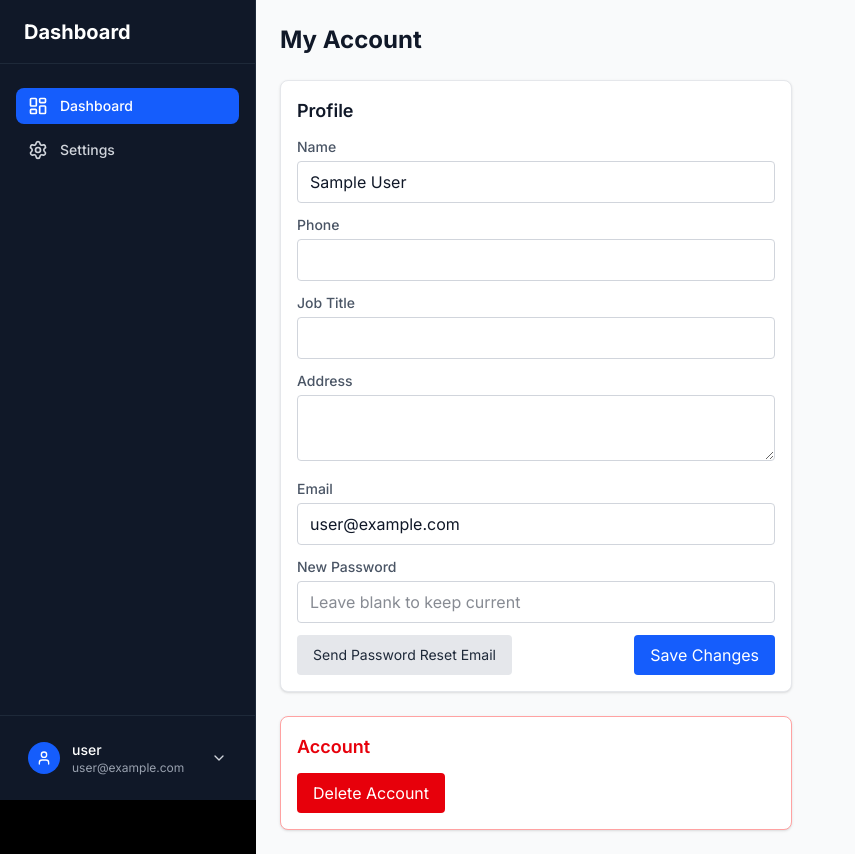
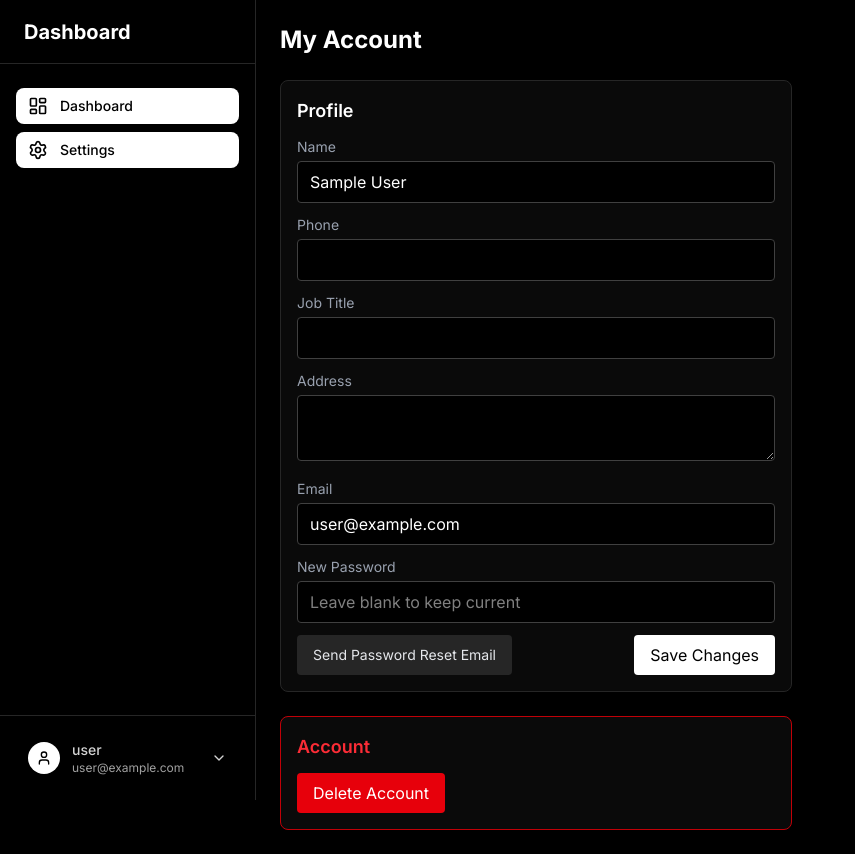
Before and after one commit to moguljordan/client-dashboard, a Next.js app: page /dashboard/settings in a window 1280 px wide. Shown: the whole page, without its empty margins (0-855 px from the left). Built offline with nearby package versions, Linux system fonts and the light colour scheme; no server answers; the database is empty; sample sign-in values are in the browser's storage.

Commit message:
Describe what you changed

```diff
--- a/src/app/dashboard/settings/page.tsx
+++ b/src/app/dashboard/settings/page.tsx
@@ -20,7 +20,6 @@ import {
 export default function SettingsPage() {
   const { user } = useAuth();
 
-  // Profile state
   const [displayName, setDisplayName] = useState(user?.displayName || "");
   const [phone, setPhone] = useState("");
   const [jobTitle, setJobTitle] = useState("");
@@ -31,7 +30,6 @@ export default function SettingsPage() {
   const [status, setStatus] = useState<string | null>(null);
   const [loading, setLoading] = useState(false);
 
-  // Load Firestore profile
   useEffect(() => {
     async function loadProfile() {
       if (!user) return;
@@ -49,40 +47,20 @@ export default function SettingsPage() {
   }, [user]);
 
   if (!user) {
-    return <div className="p-6 text-gray-500">Please log in to view settings.</div>;
+    return <div className="p-6 text-gray-400 bg-black min-h-screen">Please log in to view settings.</div>;
   }
 
   async function handleSaveChanges() {
     try {
       setLoading(true);
-
-      // Update Firebase Auth profile
       await updateProfile(user, { displayName });
-
-      if (email && email !== user.email) {
-        await updateEmail(user, email);
-      }
-
+      if (email && email !== user.email) await updateEmail(user, email);
       if (password.length >= 6) {
         await updatePassword(user, password);
-        setPassword(""); // clear field after update
+        setPassword("");
       }
-
-      // Update Firestore profile
       const ref = doc(db, "users", user.uid);
-      await setDoc(
-        ref,
-        {
-          displayName,
-          phone,
-          jobTitle,
-          address,
-          email,
-          updatedAt: serverTimestamp(),
-        },
-        { merge: true }
-      );
-
+      await setDoc(ref, { displayName, phone, jobTitle, address, email, updatedAt: serverTimestamp() }, { merge: true });
       setStatus("Changes saved successfully.");
     } catch (err: any) {
       setStatus("Error: " + err.message);
@@ -108,10 +86,7 @@ export default function SettingsPage() {
     try {
       setLoading(true);
       await deleteUser(user);
-
-      const ref = doc(db, "users", user.uid);
-      await setDoc(ref, { deletedAt: serverTimestamp() }, { merge: true });
-
+      await setDoc(doc(db, "users", user.uid), { deletedAt: serverTimestamp() }, { merge: true });
       setStatus("Account deleted.");
     } catch (err: any) {
       setStatus("Error: " + err.message);
@@ -121,80 +96,80 @@ export default function SettingsPage() {
   }
 
   return (
-    <div className="p-6 bg-gray-50 min-h-screen text-gray-900">
+    <div className="p-6 bg-black min-h-screen text-white">
       <h1 className="text-2xl font-bold mb-6">My Account</h1>
 
       {status && (
-        <div className="mb-4 p-3 rounded border text-sm bg-gray-100 border-gray-300 text-gray-700">
+        <div className="mb-4 p-3 rounded border text-sm bg-neutral-900 border-neutral-700 text-gray-300">
           {status}
         </div>
       )}
 
       <div className="space-y-6 max-w-lg">
-        {/* Profile Info */}
-        <div className="bg-white border border-gray-200 rounded-lg p-4 shadow-sm">
+        {/* Profile + Account Form */}
+        <div className="bg-neutral-950 border border-neutral-800 rounded-lg p-4 shadow-sm">
           <h2 className="text-lg font-semibold mb-3">Profile</h2>
 
-          <label className="block text-sm font-medium text-gray-600 mb-1">Name</label>
+          <label className="block text-sm text-gray-400 mb-1">Name</label>
           <input
             type="text"
             value={displayName}
             onChange={(e) => setDisplayName(e.target.value)}
-            className="w-full border border-gray-300 rounded px-3 py-2 mb-3"
+            className="w-full bg-black text-white border border-neutral-700 rounded px-3 py-2 mb-3"
           />
 
-          <label className="block text-sm font-medium text-gray-600 mb-1">Phone</label>
+          <label className="block text-sm text-gray-400 mb-1">Phone</label>
           <input
             type="text"
             value={phone}
             onChange={(e) => setPhone(e.target.value)}
-            className="w-full border border-gray-300 rounded px-3 py-2 mb-3"
+            className="w-full bg-black text-white border border-neutral-700 rounded px-3 py-2 mb-3"
           />
 
-          <label className="block text-sm font-medium text-gray-600 mb-1">Job Title</label>
+          <label className="block text-sm text-gray-400 mb-1">Job Title</label>
           <input
             type="text"
             value={jobTitle}
             onChange={(e) => setJobTitle(e.target.value)}
-            className="w-full border border-gray-300 rounded px-3 py-2 mb-3"
+            className="w-full bg-black text-white border border-neutral-700 rounded px-3 py-2 mb-3"
           />
 
-          <label className="block text-sm font-medium text-gray-600 mb-1">Address</label>
+          <label className="block text-sm text-gray-400 mb-1">Address</label>
           <textarea
             value={address}
             onChange={(e) => setAddress(e.target.value)}
-            className="w-full border border-gray-300 rounded px-3 py-2 mb-3"
+            className="w-full bg-black text-white border border-neutral-700 rounded px-3 py-2 mb-3"
           />
 
-          <label className="block text-sm font-medium text-gray-600 mb-1">Email</label>
+          <label className="block text-sm text-gray-400 mb-1">Email</label>
           <input
             type="email"
             value={email}
             onChange={(e) => setEmail(e.target.value)}
-            className="w-full border border-gray-300 rounded px-3 py-2 mb-3"
+            className="w-full bg-black text-white border border-neutral-700 rounded px-3 py-2 mb-3"
           />
 
-          <label className="block text-sm font-medium text-gray-600 mb-1">New Password</label>
+          <label className="block text-sm text-gray-400 mb-1">New Password</label>
           <input
             type="password"
             placeholder="Leave blank to keep current"
             value={password}
             onChange={(e) => setPassword(e.target.value)}
-            className="w-full border border-gray-300 rounded px-3 py-2 mb-3"
+            className="w-full bg-black text-white border border-neutral-700 rounded px-3 py-2 mb-3"
           />
 
           <div className="flex justify-between">
             <button
               onClick={handleResetPassword}
               disabled={loading}
-              className="bg-gray-200 text-gray-800 px-4 py-2 rounded hover:bg-gray-300 text-sm"
+              className="bg-neutral-800 text-gray-200 px-4 py-2 rounded hover:bg-neutral-700 text-sm"
             >
               Send Password Reset Email
             </button>
             <button
               onClick={handleSaveChanges}
               disabled={loading}
-              className="bg-blue-600 text-white px-4 py-2 rounded hover:bg-blue-700"
+              className="bg-white text-black px-4 py-2 rounded hover:bg-gray-200"
             >
               {loading ? "Saving..." : "Save Changes"}
             </button>
@@ -202,8 +177,8 @@ export default function SettingsPage() {
         </div>
 
         {/* Account Actions */}
-        <div className="bg-white border border-red-300 rounded-lg p-4 shadow-sm">
-          <h2 className="text-lg font-semibold mb-3 text-red-600">Account</h2>
+        <div className="bg-neutral-950 border border-red-700 rounded-lg p-4 shadow-sm">
+          <h2 className="text-lg font-semibold mb-3 text-red-500">Account</h2>
           <button
             onClick={handleDeleteAccount}
             disabled={loading}
--- a/src/components/Sidebar.tsx
+++ b/src/components/Sidebar.tsx
@@ -1,7 +1,8 @@
 'use client';
 import { useState } from 'react';
+import Link from 'next/link';
+import { usePathname, useRouter } from 'next/navigation';
 import { useAuth } from '@/contexts/AuthContext';
-import { useRouter } from 'next/navigation';
 import {
   LayoutDashboard,
   Settings,
@@ -9,7 +10,7 @@ import {
   LogOut,
   Menu,
   X,
-  ChevronDown
+  ChevronDown,
 } from 'lucide-react';
 
 interface SidebarProps {
@@ -21,6 +22,7 @@ export default function Sidebar({ children }: SidebarProps) {
   const [profileDropdown, setProfileDropdown] = useState(false);
   const { user, logout } = useAuth();
   const router = useRouter();
+  const pathname = usePathname();
 
   const handleLogout = async () => {
     try {
@@ -32,12 +34,12 @@ export default function Sidebar({ children }: SidebarProps) {
   };
 
   const navigation = [
-    { name: 'Dashboard', href: '/dashboard', icon: LayoutDashboard, current: true },
-    { name: 'Settings', href: '/dashboard/settings', icon: Settings, current: false },
+    { name: 'Dashboard', href: '/dashboard', icon: LayoutDashboard },
+    { name: 'Settings', href: '/dashboard/settings', icon: Settings },
   ];
 
   return (
-    <div className="min-h-screen bg-black">
+    <div className="min-h-screen bg-black text-white">
       {/* Mobile sidebar overlay */}
       {sidebarOpen && (
         <div
@@ -47,18 +49,21 @@ export default function Sidebar({ children }: SidebarProps) {
       )}
 
       {/* Sidebar */}
-      <div className={`
-        fixed inset-y-0 left-0 z-50 w-64 bg-gray-900 border-r border-gray-800
-        transform transition-transform duration-300 ease-in-out lg:translate-x-0
-        ${sidebarOpen ? 'translate-x-0' : '-translate-x-full'}
-      `}>
+      <div
+        className={`
+          fixed inset-y-0 left-0 z-50 w-64 bg-black border-r border-neutral-800
+          transform transition-transform duration-300 ease-in-out lg:translate-x-0
+          ${sidebarOpen ? 'translate-x-0' : '-translate-x-full'}
+        `}
+      >
         <div className="flex flex-col h-full">
           {/* Logo/Brand */}
-          <div className="flex items-center justify-between h-16 px-6 border-b border-gray-800">
-            <h1 className="text-white font-bold text-xl">Dashboard</h1>
+          <div className="flex items-center justify-between h-16 px-6 border-b border-neutral-800">
+            <h1 className="font-bold text-xl">Dashboard</h1>
             <button
               onClick={() => setSidebarOpen(false)}
-              className="lg:hidden text-gray-400 hover:text-white"
+              className="lg:hidden text-neutral-400 hover:text-white"
+              aria-label="Close sidebar"
             >
               <X className="w-5 h-5" />
             </button>
@@ -68,56 +73,61 @@ export default function Sidebar({ children }: SidebarProps) {
           <nav className="flex-1 px-4 py-6 space-y-2">
             {navigation.map((item) => {
               const Icon = item.icon;
+              const isActive =
+                item.href === '/'
+                  ? pathname === item.href
+                  : pathname?.startsWith(item.href);
               return (
-                <a
+                <Link
                   key={item.name}
                   href={item.href}
-                  className={`
-                    flex items-center gap-3 px-3 py-2 rounded-lg text-sm font-medium transition-colors
-                    ${item.current
-                      ? 'bg-blue-600 text-white'
-                      : 'text-gray-300 hover:text-white hover:bg-gray-800'
-                    }
-                  `}
+                  className={[
+                    'flex items-center gap-3 px-3 py-2 rounded-lg text-sm font-medium transition-colors',
+                    isActive
+                      ? 'bg-white text-black'
+                      : 'text-neutral-300 hover:text-white hover:bg-neutral-900',
+                  ].join(' ')}
                 >
                   <Icon className="w-5 h-5" />
                   {item.name}
-                </a>
+                </Link>
               );
             })}
           </nav>
 
           {/* User Profile Section */}
-          <div className="border-t border-gray-800 p-4">
+          <div className="border-t border-neutral-800 p-4">
             <div className="relative">
               <button
-                onClick={() => setProfileDropdown(!profileDropdown)}
-                className="flex items-center gap-3 w-full px-3 py-2 rounded-lg text-left text-gray-300 hover:text-white hover:bg-gray-800 transition-colors"
+                onClick={() => setProfileDropdown((v) => !v)}
+                className="flex items-center gap-3 w-full px-3 py-2 rounded-lg text-left text-neutral-300 hover:text-white hover:bg-neutral-900 transition-colors"
               >
                 {/* Profile Image Placeholder */}
-                <div className="w-8 h-8 bg-blue-600 rounded-full flex items-center justify-center">
-                  <User className="w-4 h-4 text-white" />
+                <div className="w-8 h-8 bg-white text-black rounded-full flex items-center justify-center">
+                  <User className="w-4 h-4" />
                 </div>
                 <div className="flex-1 min-w-0">
-                  <p className="text-sm font-medium text-white truncate">
+                  <p className="text-sm font-medium truncate">
                     {user?.email?.split('@')[0] || 'User'}
                   </p>
-                  <p className="text-xs text-gray-400 truncate">
-                    {user?.email}
-                  </p>
+                  <p className="text-xs text-neutral-400 truncate">{user?.email}</p>
                 </div>
-                <ChevronDown className={`w-4 h-4 transition-transform ${profileDropdown ? 'rotate-180' : ''}`} />
+                <ChevronDown
+                  className={`w-4 h-4 transition-transform ${
+                    profileDropdown ? 'rotate-180' : ''
+                  }`}
+                />
               </button>
 
               {/* Profile Dropdown */}
               {profileDropdown && (
-                <div className="absolute bottom-full left-0 right-0 mb-2 bg-gray-800 border border-gray-700 rounded-lg shadow-lg py-1">
+                <div className="absolute bottom-full left-0 right-0 mb-2 bg-black border border-neutral-800 rounded-lg shadow-lg py-1">
                   <button
                     onClick={() => {
                       setProfileDropdown(false);
-                      router.push('/dashboard/profile');
+                      router.push('/dashboard/settings');
                     }}
-                    className="flex items-center gap-2 w-full px-3 py-2 text-sm text-gray-300 hover:text-white hover:bg-gray-700 transition-colors"
+                    className="flex items-center gap-2 w-full px-3 py-2 text-sm text-neutral-300 hover:text-white hover:bg-neutral-900 transition-colors"
                   >
                     <Settings className="w-4 h-4" />
                     Account Settings
@@ -127,7 +137,7 @@ export default function Sidebar({ children }: SidebarProps) {
                       setProfileDropdown(false);
                       handleLogout();
                     }}
-                    className="flex items-center gap-2 w-full px-3 py-2 text-sm text-red-400 hover:text-red-300 hover:bg-gray-700 transition-colors"
+                    className="flex items-center gap-2 w-full px-3 py-2 text-sm text-red-400 hover:text-red-300 hover:bg-neutral-900 transition-colors"
                   >
                     <LogOut className="w-4 h-4" />
                     Sign Out
@@ -142,21 +152,20 @@ export default function Sidebar({ children }: SidebarProps) {
       {/* Main content */}
       <div className="lg:pl-64">
         {/* Mobile header */}
-        <div className="lg:hidden flex items-center justify-between h-16 px-4 bg-gray-900 border-b border-gray-800">
+        <div className="lg:hidden flex items-center justify-between h-16 px-4 bg-black border-b border-neutral-800">
           <button
             onClick={() => setSidebarOpen(true)}
-            className="text-gray-400 hover:text-white"
+            className="text-neutral-400 hover:text-white"
+            aria-label="Open sidebar"
           >
             <Menu className="w-6 h-6" />
           </button>
-          <h1 className="text-white font-semibold">Dashboard</h1>
-          <div className="w-6" /> {/* Spacer */}
+          <h1 className="font-semibold">Dashboard</h1>
+          <div className="w-6" />
         </div>
 
         {/* Page content */}
-        <main className="min-h-screen">
-          {children}
-        </main>
+        <main className="min-h-screen">{children}</main>
       </div>
     </div>
   );
```
Also changed, not shown: src/app/dashboard/page.tsx (+30 -48 lines), src/app/login/page.tsx (+18 -19 lines).
